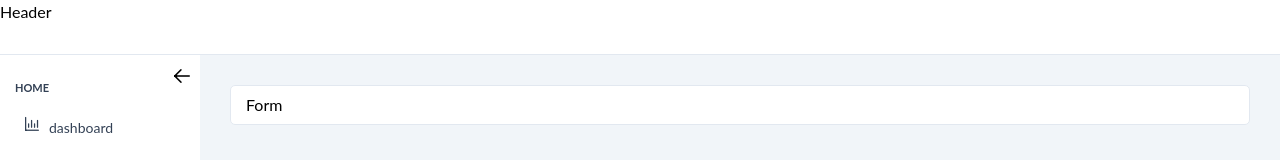
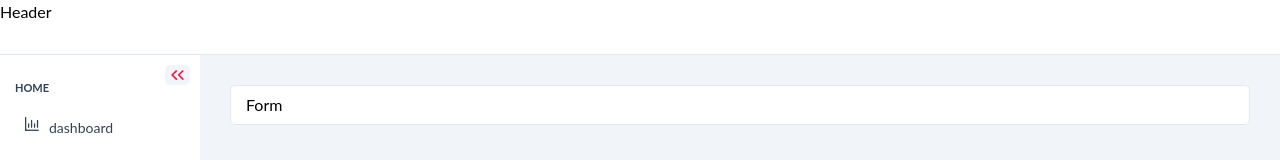
Before and after one commit to EzzatKhaqan/react-admin-dashboard, a React (Vite) app: page /admin/ui-kits/form in a window 1280 px wide. Shown: the top 160 px of the page. Built offline with nearby package versions, Linux system fonts and the light colour scheme.

Commit message:
feat: implement layout context for sidebar and dark mode management; add zustand for state management

```diff
--- a/package.json
+++ b/package.json
@@ -9,7 +9,8 @@
     "prop-types": "^15.8.1",
     "react": "^19.0.0",
     "react-dom": "^19.0.0",
-    "react-router-dom": "^7.6.0"
+    "react-router-dom": "^7.6.0",
+    "zustand": "^5.0.4"
   },
   "scripts": {
     "dev": "vite",
--- a/src/assets/styles/app.css
+++ b/src/assets/styles/app.css
@@ -12,6 +12,7 @@ body {
   --e-primary-green: #1bdd83;
   --e-light-green: #6bf3b4;
   --e-primary-crimson: #dc143c;
+  --e-danger: #f21e49;
   --e-light-crimson: #e74c5b;
   --e-white: #ffff;
   --e-gray: #a7a7a7;
--- a/src/layouts/admin/AppAdminLayout.jsx
+++ b/src/layouts/admin/AppAdminLayout.jsx
@@ -1,23 +1,22 @@
-import { Outlet } from "react-router-dom";
-import {AppAdminHeader} from "./AppAdminHeader";
-import {AppAdminSideBar} from "./AppAdminSideBar";
-import {AppAdminFooter} from "./AppAdminFooter";
-import "./styles/style.css";
-
+import { Outlet } from 'react-router-dom';
+import { AppAdminHeader } from './AppAdminHeader';
+import { AppAdminSideBar } from './AppAdminSideBar';
+import { AppAdminFooter } from './AppAdminFooter';
+import './styles/style.css';
+import { useLayout } from './context/LayoutContext';
 const AdminLayout = () => {
+  const { isSidebarOpen } = useLayout();
+  const classContainer = isSidebarOpen ? '' : 'sidebar-inactive';
 
   return (
-        <div className="main-wrapper">
-
-            <AppAdminHeader/>
-            <AppAdminSideBar/>
+    <div className={['main-wrapper', classContainer].join(' ')}>
+      <AppAdminHeader />
+      <AppAdminSideBar />
       <div className="page-wrapper">
         <Outlet />
       </div>
-            <AppAdminFooter />
     </div>
   );
-
 };
 
 export default AdminLayout;
--- a/src/layouts/admin/AppAdminSideBar.jsx
+++ b/src/layouts/admin/AppAdminSideBar.jsx
@@ -1,6 +1,6 @@
 import { Menu } from '../../shared/index';
-import { useState } from 'react';
-
+import { useRef, useState } from 'react';
+import { useLayout } from './context/LayoutContext';
 export const AppAdminSideBar = () => {
   const [model] = useState([
     {
@@ -34,17 +34,17 @@ export const AppAdminSideBar = () => {
       ],
     },
   ]);
+  const { toggleSidebar } = useLayout();
 
-  const toggleSidebar = () => {
-    console.log('Ok');
-  };
   return (
     <>
       <div className="sidebar-wrapper">
-        <div className="sidebar-toggle-btn">
-          <i className="pi pi-arrow-left" onClick={toggleSidebar}></i>
+        <div className="sidebar-toggle-btn" onClick={toggleSidebar}>
+          <i className="pi pi-angle-double-left"></i>
         </div>
-        <Menu model={model} />
+        <div className="sidebar-content">
+          <Menu model={model} />
+        </div>
       </div>
     </>
   );
--- /dev/null
+++ b/src/layouts/admin/context/LayoutContext.jsx
@@ -0,0 +1,36 @@
+import { createContext, useContext, useState } from 'react';
+
+const LayoutContext = createContext();
+
+export const LayoutProvider = ({ children }) => {
+  const [isSidebarOpen, setIsSidebarOpen] = useState(true);
+  const [isDarkMode, setIsDarkMode] = useState(false);
+
+  const toggleSidebar = () => setIsSidebarOpen((prev) => !prev);
+  const toggleDarkMode = () => {
+    document.documentElement.classList.toggle('dark');
+    if (document.documentElement.classList.contains('dark')) {
+      setIsDarkMode(true);
+    } else {
+      setIsDarkMode(false);
+    }
+  };
+
+  return (
+    <LayoutContext.Provider
+      value={{
+        isSidebarOpen,
+        setIsSidebarOpen,
+        isDarkMode,
+        setIsDarkMode,
+        toggleSidebar,
+        toggleDarkMode,
+      }}
+    >
+      {children}
+    </LayoutContext.Provider>
+  );
+};
+
+// Custom hook (optional but clean)
+export const useLayout = () => useContext(LayoutContext);
--- a/src/layouts/admin/styles/layout.css
+++ b/src/layouts/admin/styles/layout.css
@@ -5,3 +5,7 @@
   overflow: auto;
   margin-top: 55px;
 }
+
+.sidebar-inactive .sidebar-wrapper {
+  transform: translateX(-200px);
+}
--- a/src/layouts/admin/styles/page-wrapper.css
+++ b/src/layouts/admin/styles/page-wrapper.css
@@ -4,4 +4,10 @@
   background-color: transparent;
   margin-left: 200px;
   padding: 30px;
+  transition: all 0.3s ease-in-out;
 }
+
+.sidebar-inactive .page-wrapper {
+  margin-left: 0;
+  width: 100%;
+}
--- a/src/layouts/admin/styles/sidebar.css
+++ b/src/layouts/admin/styles/sidebar.css
@@ -5,8 +5,13 @@
   width: 200px;
   height: calc(100% - 55px);
   background: var(--e-white);
+  z-index: 100;
+  transition: all 0.3s ease-in-out;
+}
+.sidebar-content {
   overflow: auto;
-  z-index: 100;
+  position: absolute;
+  inset: 0;
   padding: 15px;
 }
 
@@ -16,15 +21,33 @@
   right: 10px;
   cursor: pointer;
   font-size: 16px;
+  z-index: 1000;
+  transition: all 0.3s ease-in-out;
+  background: var(--e-surface-ground);
+  padding: 2px;
+  border-radius: 5px;
+  width: 25px;
+  display: flex;
+  justify-content: center;
+  align-items: center;
 }
 .sidebar-toggle-btn i {
   transition: all 0.1s ease-in-out;
+  color: var(--e-danger);
 }
-.sidebar-toggle-btn i:hover {
-  transform: scale(1.1);
-  color: var(--e-primary);
+.sidebar-toggle-btn:hover i {
+  transform: scale(1.2);
 }
-.sidebar-toggle-btn i:active {
+.sidebar-toggle-btn:active i {
   transform: scale(2);
   transform: translateX(-5px);
 }
+
+.sidebar-inactive .sidebar-toggle-btn {
+  background: var(--e-white);
+  right: -30px;
+  transform: rotate(180deg);
+}
+.sidebar-inactive .sidebar-toggle-btn i {
+  color: var(--e-primary-green);
+}
--- a/src/main.jsx
+++ b/src/main.jsx
@@ -4,11 +4,13 @@ import { RouterProvider } from 'react-router-dom';
 import { router } from './shared/routes/router';
 import './assets/styles/app.css';
 import 'primeicons/primeicons.css';
-
+import { LayoutProvider } from './layouts/admin/context/LayoutContext';
 const root = ReactDOM.createRoot(document.getElementById('root'));
 
 root.render(
   <React.StrictMode>
-    <RouterProvider router={router} />
+    <LayoutProvider>
+      <RouterProvider router={router} />
+    </LayoutProvider>
   </React.StrictMode>
 );
--- a/src/modules/admin/uikit/Form.jsx
+++ b/src/modules/admin/uikit/Form.jsx
@@ -1,5 +1,8 @@
 import { PageHeader } from '../../../shared';
+import { useLayout } from '../../../layouts/admin/context/LayoutContext';
 export const Form = () => {
+  const { isSidebarOpen } = useLayout();
+  console.log(isSidebarOpen);
   return (
     <>
       <PageHeader start="Form" />
--- a/src/modules/admin/uikit/Table.jsx
+++ b/src/modules/admin/uikit/Table.jsx
@@ -1,6 +1,5 @@
 import { DataTable } from '../../../shared';
 import { PageHeader } from '../../../shared/index';
-
 export const Table = () => {
   const columns = [
     {
```
Also changed, not shown: src/layouts/admin/hooks/layout.js (deleted), 2 other files (tests, documents, lock files or other folders). Lines whose indentation alone changed are shown as unchanged.
